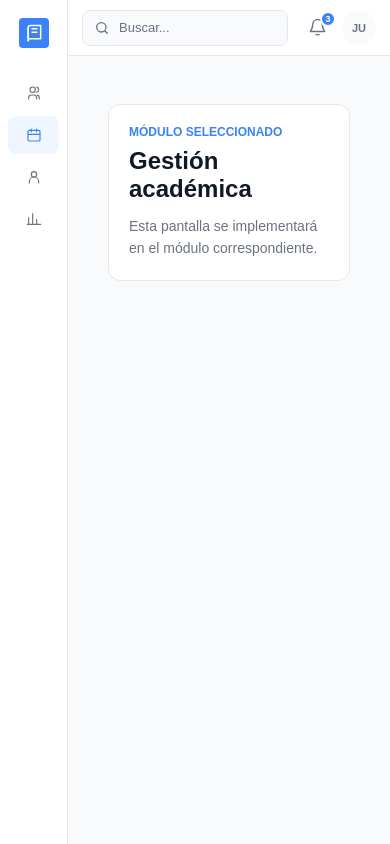
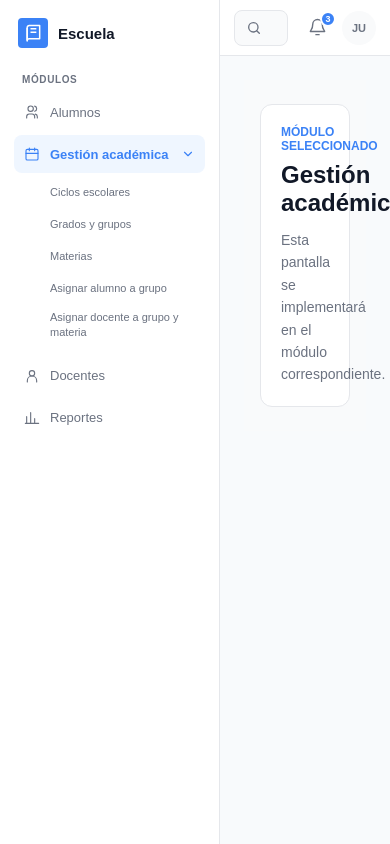
Before and after one commit to ArellanoAndre/kgm-app, a React (Vite) app: page / in a window 390 px wide. Built offline with nearby package versions, Linux system fonts and the light colour scheme.

Commit message:
Actualización de la barra lateral

```diff
--- a/src/App.tsx
+++ b/src/App.tsx
@@ -1,22 +1,34 @@
 import { useState } from 'react'
 import DashboardLayout from './components/layout/DashboardLayout'
-import type { ModuloId } from './components/layout/modulosBarraLateral'
+import type {
+  ModuloId,
+  OpcionGestionAcademicaId,
+} from './components/layout/modulosBarraLateral'
 import EditarAlumno from './modules/alumnos/pages/EditarAlumno'
 import ConsultarDocentes from './modules/docentes/pages/ConsultarDocentes'
 import './App.css'
 
 export function App() {
   const [moduloActivo, setModuloActivo] = useState<ModuloId>('gestion-academica')
+  const [opcionGestionAcademica, setOpcionGestionAcademica] =
+    useState<OpcionGestionAcademicaId | null>(null)
   const [busqueda, setBusqueda] = useState('')
+
+  function cambiarModulo(modulo: ModuloId) {
+    setModuloActivo(modulo)
+    setOpcionGestionAcademica(null)
+  }
 
   return (
     <DashboardLayout
       alCambiarBusqueda={setBusqueda}
-      alCambiarModulo={setModuloActivo}
+      alCambiarModulo={cambiarModulo}
+      alCambiarOpcionGestionAcademica={setOpcionGestionAcademica}
       inicialesUsuario="JU"
       moduloActivo={moduloActivo}
       nombreUsuario="Juan Pérez"
       notificacionesPendientes={3}
+      opcionGestionAcademicaActiva={opcionGestionAcademica}
       valorBusqueda={busqueda}
     >
       {moduloActivo === 'docentes' ? (
@@ -26,6 +38,23 @@ export function App() {
         />
       ) : moduloActivo === 'alumnos' ? (
         <EditarAlumno />
+      ) : moduloActivo === 'gestion-academica' && opcionGestionAcademica ? (
+        <section className="area-prueba" aria-labelledby="opcion-gestion-academica">
+          <div className="area-prueba__tarjeta">
+            <p className="area-prueba__etiqueta">Gestión académica</p>
+            <h1 id="opcion-gestion-academica">
+              {{
+                'ciclos-escolares': 'Ciclos escolares',
+                'grados-grupos': 'Grados y grupos',
+                materias: 'Materias',
+                'asignar-alumno-grupo': 'Asignar alumno a grupo',
+                'asignar-docente-grupo-materia':
+                  'Asignar docente a grupo y materia',
+              }[opcionGestionAcademica]}
+            </h1>
+            <p>Esta pantalla se implementará en el módulo de Gestión académica.</p>
+          </div>
+        </section>
       ) : (
         <section className="area-prueba" aria-labelledby="modulo-seleccionado">
           <div className="area-prueba__tarjeta">
--- a/src/components/layout/BarraLateral.css
+++ b/src/components/layout/BarraLateral.css
@@ -95,6 +95,57 @@
   height: 16px;
 }
 
+.barra-lateral__flecha {
+  width: 14px;
+  height: 14px;
+  margin-left: auto;
+  transition: transform 120ms ease;
+}
+
+.barra-lateral__flecha--abierta {
+  transform: rotate(90deg);
+}
+
+.barra-lateral__lista-opciones {
+  display: grid;
+  gap: 2px;
+  margin: 3px 0 7px;
+  padding: 0 0 0 27px;
+  list-style: none;
+}
+
+.barra-lateral__opcion {
+  width: 100%;
+  min-height: 32px;
+  padding: 6px 9px;
+  color: var(--color-text-secondary);
+  background: transparent;
+  border: 0;
+  border-radius: var(--radius-sm);
+  font-size: 11px;
+  line-height: 1.35;
+  text-align: left;
+  transition:
+    color 120ms ease,
+    background-color 120ms ease;
+}
+
+.barra-lateral__opcion:hover {
+  color: var(--color-primary);
+  background: var(--color-primary-light);
+}
+
+.barra-lateral__opcion:focus-visible {
+  outline: 2px solid var(--color-primary);
+  outline-offset: 1px;
+}
+
+.barra-lateral__opcion--activa {
+  color: var(--color-primary);
+  background: var(--color-primary-light);
+  font-weight: 600;
+}
+
 @media (max-width: 640px) {
   .barra-lateral {
     flex-basis: 68px;
@@ -112,6 +163,46 @@
     display: none;
   }
 
+  .barra-lateral__flecha,
+  .barra-lateral__lista-opciones {
+    display: none;
+  }
+
+  .barra-lateral--gestion-abierta {
+    flex-basis: 220px;
+    align-items: stretch;
+    padding: 16px 14px;
+  }
+
+  .barra-lateral--gestion-abierta .barra-lateral__marca {
+    padding: 0 4px;
+  }
+
+  .barra-lateral--gestion-abierta .barra-lateral__nombre-marca,
+  .barra-lateral--gestion-abierta .barra-lateral__etiqueta-seccion,
+  .barra-lateral--gestion-abierta .barra-lateral__modulo span,
+  .barra-lateral--gestion-abierta .barra-lateral__flecha,
+  .barra-lateral--gestion-abierta .barra-lateral__lista-opciones {
+    display: block;
+  }
+
+  .barra-lateral--gestion-abierta .barra-lateral__nombre-marca {
+    display: inline;
+  }
+
+  .barra-lateral--gestion-abierta .barra-lateral__etiqueta-seccion {
+    display: block;
+  }
+
+  .barra-lateral--gestion-abierta .barra-lateral__navegacion {
+    width: 100%;
+  }
+
+  .barra-lateral--gestion-abierta .barra-lateral__modulo {
+    justify-content: flex-start;
+    padding: 0 10px;
+  }
+
   .barra-lateral__navegacion {
     width: 100%;
     margin-top: 24px;
--- a/src/components/layout/BarraLateral.tsx
+++ b/src/components/layout/BarraLateral.tsx
@@ -1,9 +1,17 @@
-import { MODULOS_BARRA_LATERAL, type ModuloId } from './modulosBarraLateral'
+import { useState } from 'react'
+import {
+  MODULOS_BARRA_LATERAL,
+  OPCIONES_GESTION_ACADEMICA,
+  type ModuloId,
+  type OpcionGestionAcademicaId,
+} from './modulosBarraLateral'
 import './BarraLateral.css'
 
 type PropiedadesBarraLateral = {
   moduloActivo: ModuloId
   alCambiarModulo: (modulo: ModuloId) => void
+  opcionGestionAcademicaActiva: OpcionGestionAcademicaId | null
+  alCambiarOpcionGestionAcademica: (opcion: OpcionGestionAcademicaId) => void
 }
 
 function IconoModulo({ nombre }: { nombre: (typeof MODULOS_BARRA_LATERAL)[number]['icono'] }) {
@@ -50,9 +58,20 @@ function IconoModulo({ nombre }: { nombre: (typeof MODULOS_BARRA_LATERAL)[number
   )
 }
 
-function BarraLateral({ moduloActivo, alCambiarModulo }: PropiedadesBarraLateral) {
+function BarraLateral({
+  moduloActivo,
+  alCambiarModulo,
+  opcionGestionAcademicaActiva,
+  alCambiarOpcionGestionAcademica,
+}: PropiedadesBarraLateral) {
+  const [gestionAcademicaAbierta, setGestionAcademicaAbierta] = useState(
+    moduloActivo === 'gestion-academica' || opcionGestionAcademicaActiva !== null,
+  )
+
   return (
-    <aside className="barra-lateral">
+    <aside
+      className={`barra-lateral${gestionAcademicaAbierta ? ' barra-lateral--gestion-abierta' : ''}`}
+    >
       <a aria-label="Escuela, inicio" className="barra-lateral__marca" href="/">
         <span aria-hidden="true" className="barra-lateral__icono-marca">
           <svg fill="none" viewBox="0 0 24 24">
@@ -71,20 +90,80 @@ function BarraLateral({ moduloActivo, alCambiarModulo }: PropiedadesBarraLateral
       <nav aria-label="Módulos" className="barra-lateral__navegacion">
         <p className="barra-lateral__etiqueta-seccion">Módulos</p>
         <ul className="barra-lateral__lista-modulos">
-          {MODULOS_BARRA_LATERAL.map((modulo) => (
+          {MODULOS_BARRA_LATERAL.map((modulo) => {
+            const esGestionAcademica = modulo.id === 'gestion-academica'
+
+            return (
               <li key={modulo.id}>
                 <button
-                aria-current={moduloActivo === modulo.id ? 'page' : undefined}
+                  aria-current={
+                    moduloActivo === modulo.id && !opcionGestionAcademicaActiva
+                      ? 'page'
+                      : undefined
+                  }
+                  aria-expanded={
+                    esGestionAcademica ? gestionAcademicaAbierta : undefined
+                  }
                   className={`barra-lateral__modulo${moduloActivo === modulo.id ? ' barra-lateral__modulo--activo' : ''}`}
-                onClick={() => alCambiarModulo(modulo.id)}
+                  onClick={() => {
+                    if (esGestionAcademica) {
+                      alCambiarModulo(modulo.id)
+                      setGestionAcademicaAbierta((abierta) => !abierta)
+                      return
+                    }
+
+                    setGestionAcademicaAbierta(false)
+                    alCambiarModulo(modulo.id)
+                  }}
                   title={modulo.nombre}
                   type="button"
                 >
                   <IconoModulo nombre={modulo.icono} />
                   <span>{modulo.nombre}</span>
+                  {esGestionAcademica && (
+                    <svg
+                      aria-hidden="true"
+                      className={`barra-lateral__flecha${gestionAcademicaAbierta ? ' barra-lateral__flecha--abierta' : ''}`}
+                      fill="none"
+                      stroke="currentColor"
+                      strokeLinecap="round"
+                      strokeLinejoin="round"
+                      strokeWidth="2"
+                      viewBox="0 0 24 24"
+                    >
+                      <path d="m9 18 6-6-6-6" />
+                    </svg>
+                  )}
+                </button>
+                {esGestionAcademica && gestionAcademicaAbierta && (
+                  <ul
+                    aria-label="Opciones de Gestión académica"
+                    className="barra-lateral__lista-opciones"
+                  >
+                    {OPCIONES_GESTION_ACADEMICA.map((opcion) => (
+                      <li key={opcion.id}>
+                        <button
+                          aria-current={
+                            opcionGestionAcademicaActiva === opcion.id
+                              ? 'page'
+                              : undefined
+                          }
+                          className={`barra-lateral__opcion${opcionGestionAcademicaActiva === opcion.id ? ' barra-lateral__opcion--activa' : ''}`}
+                          onClick={() => {
+                            alCambiarModulo('gestion-academica')
+                            alCambiarOpcionGestionAcademica(opcion.id)
+                          }}
+                          type="button"
+                        >
+                          {opcion.nombre}
                         </button>
                       </li>
                     ))}
+                  </ul>
+                )}
+              </li>
+            )
+          })}
         </ul>
       </nav>
     </aside>
--- a/src/components/layout/DashboardLayout.tsx
+++ b/src/components/layout/DashboardLayout.tsx
@@ -1,13 +1,18 @@
 import type { ReactNode } from 'react'
 import BarraLateral from './BarraLateral'
 import BarraSuperior from './BarraSuperior'
-import type { ModuloId } from './modulosBarraLateral'
+import type {
+  ModuloId,
+  OpcionGestionAcademicaId,
+} from './modulosBarraLateral'
 import './DashboardLayout.css'
 
 type PropiedadesDashboardLayout = {
   children: ReactNode
   moduloActivo: ModuloId
   alCambiarModulo: (modulo: ModuloId) => void
+  opcionGestionAcademicaActiva: OpcionGestionAcademicaId | null
+  alCambiarOpcionGestionAcademica: (opcion: OpcionGestionAcademicaId) => void
   valorBusqueda: string
   alCambiarBusqueda: (valor: string) => void
   nombreUsuario: string
@@ -22,6 +27,8 @@ export default function DashboardLayout({
   children,
   moduloActivo,
   alCambiarModulo,
+  opcionGestionAcademicaActiva,
+  alCambiarOpcionGestionAcademica,
   valorBusqueda,
   alCambiarBusqueda,
   nombreUsuario,
@@ -34,8 +41,10 @@ export default function DashboardLayout({
   return (
     <div className="dashboard-layout">
       <BarraLateral
+        alCambiarOpcionGestionAcademica={alCambiarOpcionGestionAcademica}
         alCambiarModulo={alCambiarModulo}
         moduloActivo={moduloActivo}
+        opcionGestionAcademicaActiva={opcionGestionAcademicaActiva}
       />
       <div className="dashboard-layout__contenedor-principal">
         <BarraSuperior
--- a/src/components/layout/modulosBarraLateral.ts
+++ b/src/components/layout/modulosBarraLateral.ts
@@ -6,3 +6,17 @@ export const MODULOS_BARRA_LATERAL = [
 ] as const
 
 export type ModuloId = (typeof MODULOS_BARRA_LATERAL)[number]['id']
+
+export const OPCIONES_GESTION_ACADEMICA = [
+  { id: 'ciclos-escolares', nombre: 'Ciclos escolares' },
+  { id: 'grados-grupos', nombre: 'Grados y grupos' },
+  { id: 'materias', nombre: 'Materias' },
+  { id: 'asignar-alumno-grupo', nombre: 'Asignar alumno a grupo' },
+  {
+    id: 'asignar-docente-grupo-materia',
+    nombre: 'Asignar docente a grupo y materia',
+  },
+] as const
+
+export type OpcionGestionAcademicaId =
+  (typeof OPCIONES_GESTION_ACADEMICA)[number]['id']
--- a/src/modules/docentes/pages/RegistrarDocente.tsx
+++ b/src/modules/docentes/pages/RegistrarDocente.tsx
@@ -190,13 +190,6 @@ function RegistrarDocente({
           <h1 id="titulo-registro-docente">Registrar docente</h1>
           <p>Captura la información del nuevo docente</p>
         </div>
-        <button
-          className="pagina-docentes__nuevo"
-          form="formulario-registro-docente"
-          type="submit"
-        >
-          Guardar docente
-        </button>
       </header>
 
       <form
```
Lines whose indentation alone changed are shown as unchanged.
